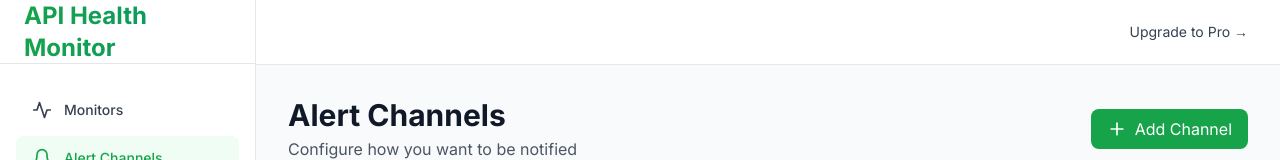
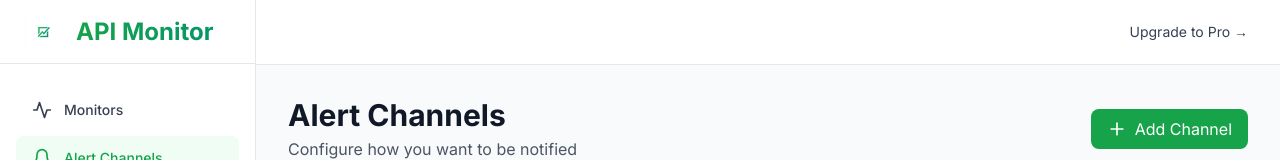
Before and after one commit to JEONSEWON/api-health-monitor, a Next.js app in the folder frontend/: page /dashboard/alerts in a window 1280 px wide. Shown: the top 160 px of the page. Built offline with nearby package versions, Linux system fonts and the light colour scheme; no server answers.

Commit message:
fix: Revert logo text to 'API Monitor', add logo icon, and fix 'Your Monitors' text color

```diff
--- a/frontend/app/dashboard/page.tsx
+++ b/frontend/app/dashboard/page.tsx
@@ -109,7 +109,7 @@ export default function DashboardPage() {
         {/* Monitors List */}
         <div className="bg-white rounded-lg border border-gray-200 shadow-sm">
           <div className="px-6 py-4 border-b border-gray-200 flex items-center justify-between">
-            <h2 className="text-lg font-semibold text-gray-900">
+            <h2 className="text-lg font-semibold">
               Your Monitors
             </h2>
             <button
--- a/frontend/components/DashboardLayout.tsx
+++ b/frontend/components/DashboardLayout.tsx
@@ -54,9 +54,14 @@ export default function DashboardLayout({ children }: DashboardLayoutProps) {
         <div className="flex flex-col h-full">
           {/* Logo */}
           <div className="flex items-center justify-between h-16 px-6 border-b border-gray-200">
-            <Link href="/" className="flex items-center space-x-2 hover:opacity-80 transition cursor-pointer">
+            <Link href="/" className="flex items-center space-x-3 hover:opacity-80 transition cursor-pointer">
+              <img
+                src="/logo.jpg"
+                alt="CheckAPI Logo"
+                className="h-10 w-10 rounded-lg object-cover"
+              />
               <span className="text-2xl font-bold bg-gradient-to-r from-green-600 to-emerald-600 bg-clip-text text-transparent">
-                API Health Monitor
+                API Monitor
               </span>
             </Link>
             <button
```
